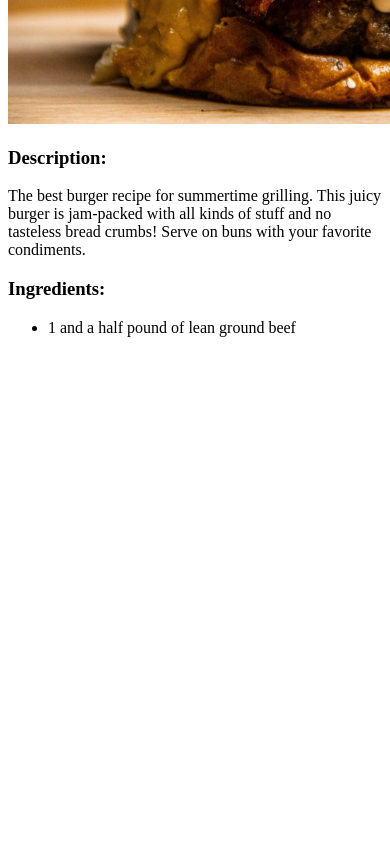
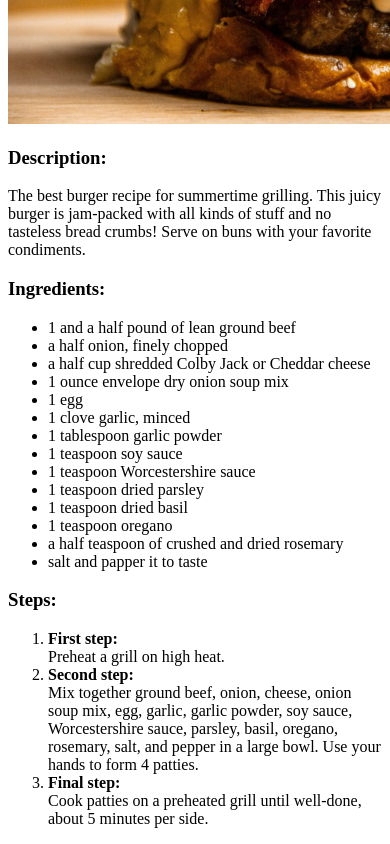
Before and after one commit to drxlzz/odin-recipes, a plain HTML site: page recipes/hamburger.html in a window 390 px wide. Shown: the part 493-1337 px from the top of the page. Before the commit the page ends 846 px from the top, so only its background shows below. Drawn offline with Linux system fonts and the light colour scheme.

Commit message:
finish hamburger

```diff
--- a/recipes/hamburger.html
+++ b/recipes/hamburger.html
@@ -20,9 +20,31 @@
                 <h3>Ingredients:</h3>
                 <ul>
                     <li>1 and a half pound of lean ground beef</li>
-
-
+                    <li>a half onion, finely chopped</li>
+                    <li>a half cup shredded Colby Jack or Cheddar cheese</li>
+                    <li>1 ounce envelope dry onion soup mix</li>
+                    <li>1 egg</li>
+                    <li>1 clove garlic, minced</li>
+                    <li>1 tablespoon garlic powder</li>
+                    <li>1 teaspoon soy sauce</li>
+                    <li>1 teaspoon Worcestershire sauce</li>
+                    <li>1 teaspoon dried parsley</li>
+                    <li>1 teaspoon dried basil</li>
+                    <li>1 teaspoon oregano</li>
+                    <li>a half teaspoon of crushed and dried rosemary</li>
+                    <li>salt and papper it to taste</li>
                 </ul>
+                <h3>Steps:</h3>
+                <ol>
+                    <li><strong>First step:</strong></li>
+                    Preheat a grill on high heat.
+                    <li><strong>Second step:</strong></li>
+                    Mix together ground beef, onion, cheese, onion soup mix, egg, garlic, garlic powder,
+                    soy sauce, Worcestershire sauce, parsley, basil, oregano, rosemary, salt, and pepper
+                    in a large bowl. Use your hands to form 4 patties.
+                    <li><strong>Final step:</strong></li>
+                    Cook patties on a preheated grill until well-done, about 5 minutes per side.
+                </ol>
         </body>
     </head>
 </html>
```
